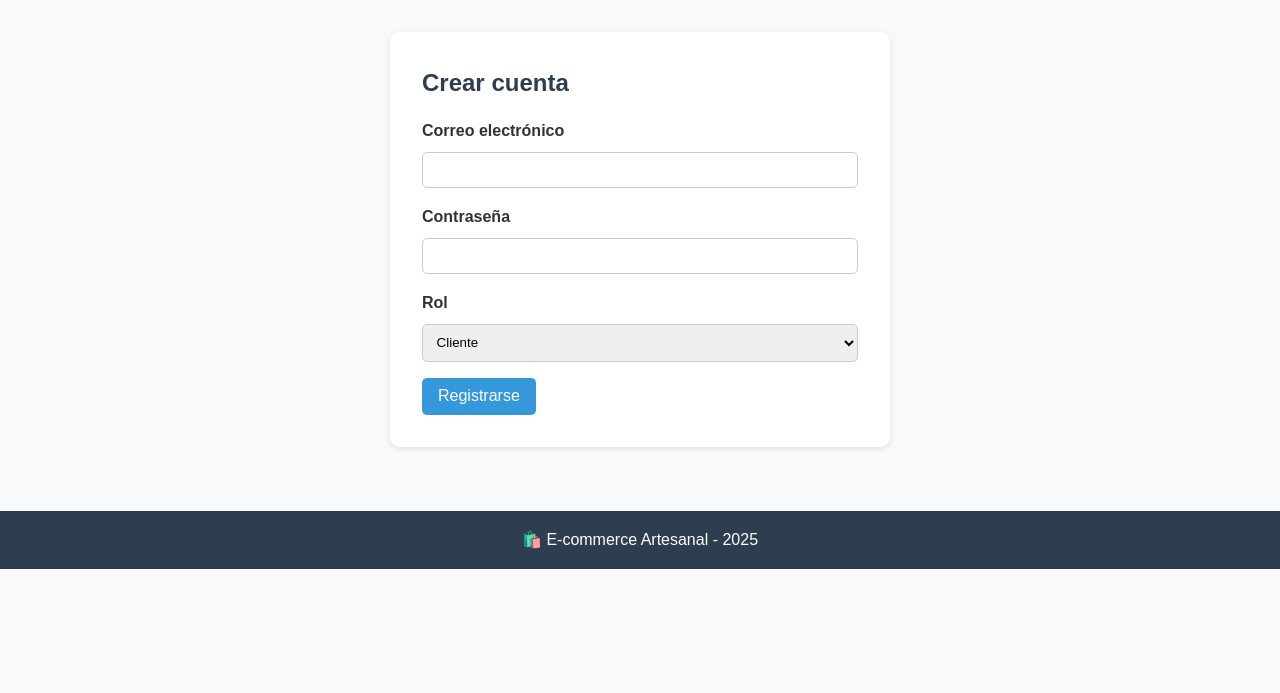
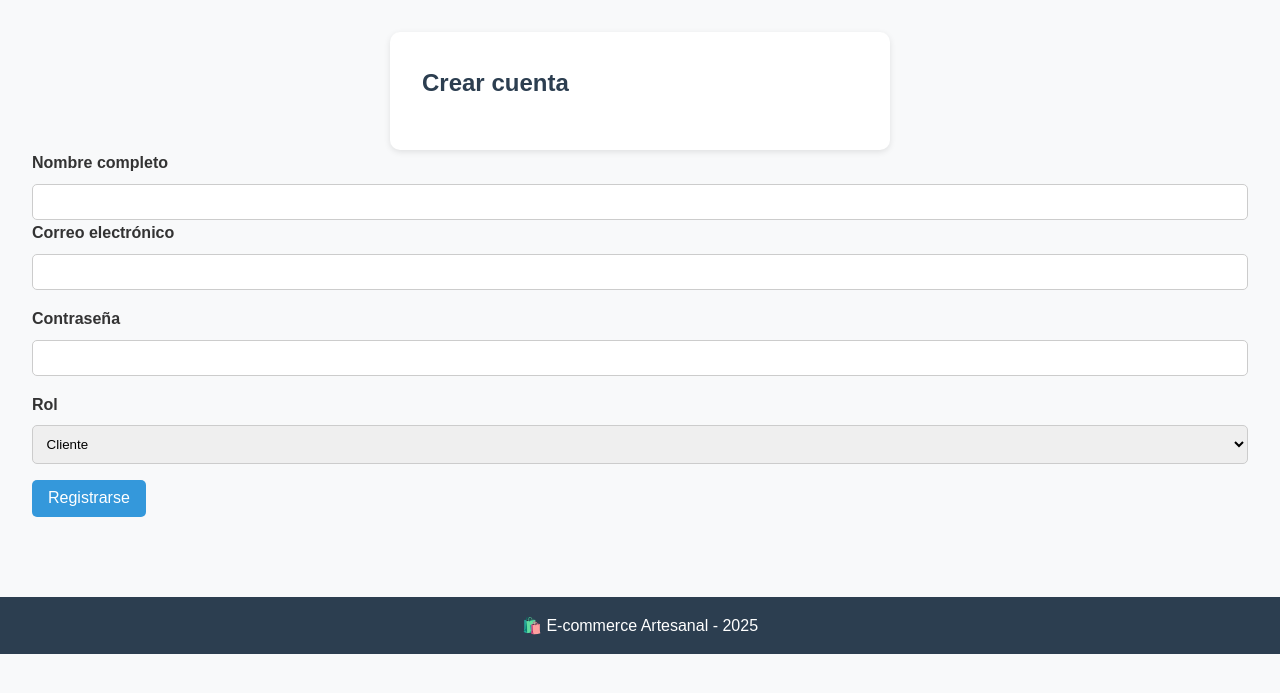
Before and after one commit to Lorenqr/as-taller4, a FastAPI app: page /register in a window 1280 px wide. Shown: the part 72-765 px from the top of the page. Run offline with FastAPI, Linux system fonts and the light colour scheme.

```diff
--- a/frontend/app.py
+++ b/frontend/app.py
@@ -22,6 +22,10 @@ def index(request: Request):
 @app.get("/login", response_class=HTMLResponse)
 def login_get(request: Request):
     return templates.TemplateResponse("login.html", {"request": request, "session": request.session})
+
+@app.get("/cart", response_class=HTMLResponse)
+def cart(request: Request):
+    return templates.TemplateResponse("cart.html", {"request": request})
 
 @app.post("/login")
 def login_post(request: Request, email: str = Form(...), password: str = Form(...)):
--- a/frontend/templates/register.html
+++ b/frontend/templates/register.html
@@ -8,6 +8,10 @@
     {% endif %}
 
     <form method="post" action="/register">
+        </div>
+        <div class="form-group">
+        <label for="full_name">Nombre completo</label>
+        <input type="text" id="full_name" name="full_name" required>
         <div class="form-group">
         <label for="email">Correo electrónico</label>
         <input type="email" id="email" name="email" required>
```
Also changed, not shown: services/authentication/main.py (+6 -4 lines).
